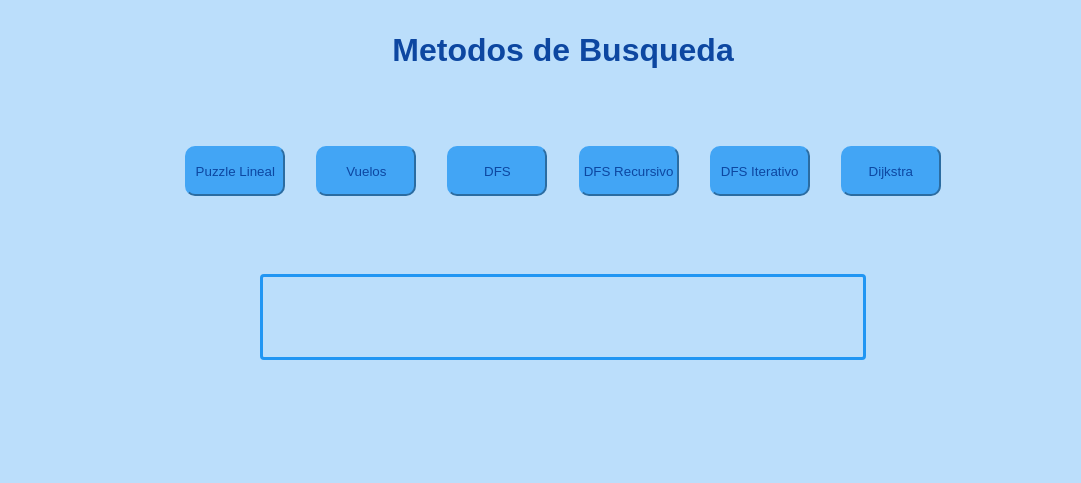
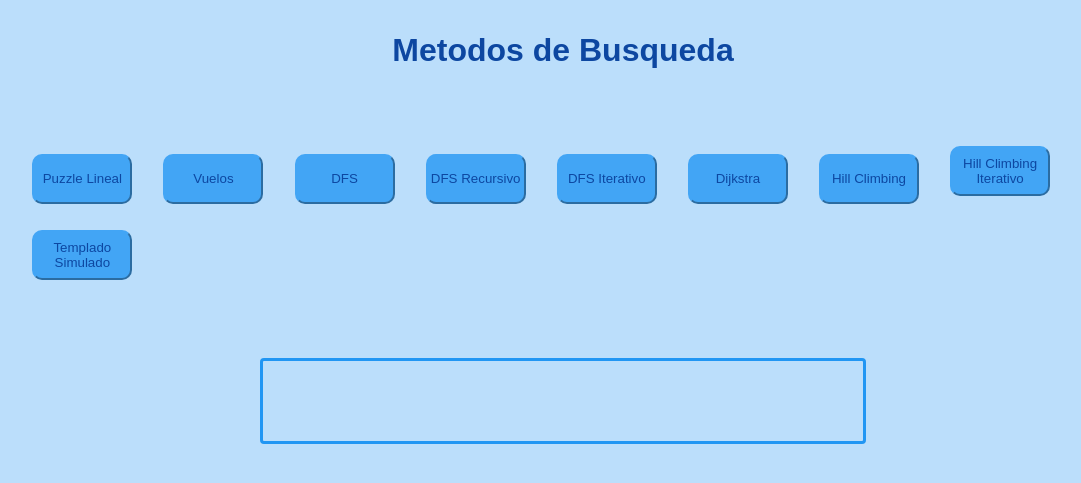
Before and after one commit to Jorge186414/Lenguajes-y-Automatas-2, a Flask app: page / in a window 1280 px wide. Shown: the top 483 px of the page, without its empty margins (77-1158 px from the left). Run offline with Flask 3, Linux system fonts and the light colour scheme.

Commit message:
Add: Botones para llamada de los metodos que obtienen el resultado de l programa

```diff
--- a/src/templates/index.html
+++ b/src/templates/index.html
@@ -20,6 +20,9 @@
                 <button onclick="obtenerResultadoDFSRecursivo()">DFS Recursivo</button>
                 <button onclick="obtenerResultadoDFSIterativo()">DFS Iterativo</button>
                 <button onclick="obtenerResultadoDijkstra()">Dijkstra</button>
+                <button onclick="obtenerResultadoHillClimbing()">Hill Climbing</button>
+                <button onclick="obtenerResultadoHillClimbingIterativo()">Hill Climbing Iterativo</button>
+                <button onclick="obtenerResultadoTempladoSimulado()">Templado Simulado</button>
             </div>
         </div>
         <div id="impresion">
```
